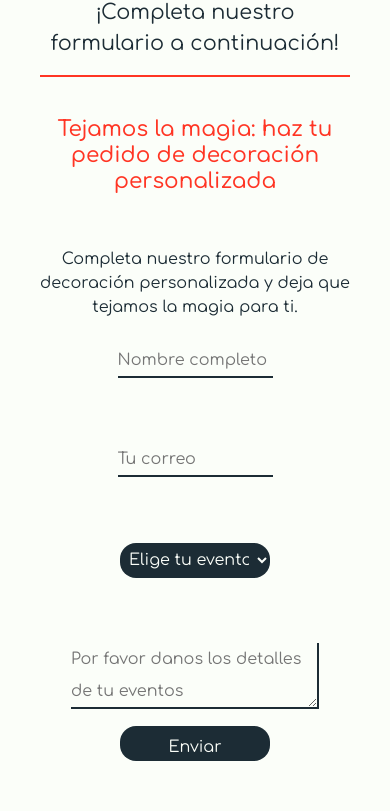
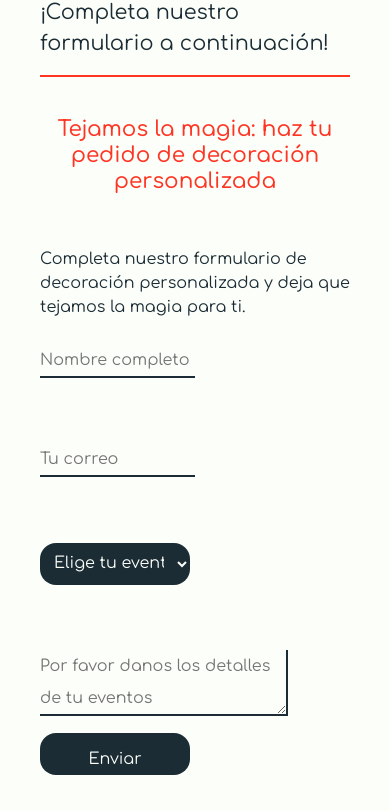
Before and after one commit to DanielDAJJ/PFJaimesJimenez, a website: page pages/eventos.html in a window 390 px wide. Shown: the part 1152-1963 px from the top of the page. Drawn offline with nearby package versions, Linux system fonts and the light colour scheme.

Commit message:
Se realizan los ajustes pertinente dichos en la clase como el ajuste de los botones y el de los textos en las pantallas de mobile y tablet, se rectifica que ya no haya scroll en el eje x

```diff
--- a/scss/pages/_eventos.scss
+++ b/scss/pages/_eventos.scss
@@ -10,12 +10,17 @@
     @include tablet {
         grid-template-columns: repeat(2, 1fr);
         height: auto;
-        text-align: center;
+        text-align: left;
+    }
+    h1, h4{
+        @include tablet {
+            text-align: center;
+        }
     }
     @include mobile {
         grid-template-columns: 1fr;
         height: auto;
-        text-align: center;
+        text-align: left;
     }
     .pag__Eventos__Texto{
         @include display(flex, column, auto, auto);
@@ -53,7 +58,7 @@
             @include display (flex, column, auto, auto);
             gap: 1.05em;
             @include tablet {
-                align-items: center;
+                align-items: left;
             }
             legend{
                 font-size: 1em;
@@ -75,8 +80,8 @@
                 color: map-get($colores, colorSecundario);
                 border: none;
                 width: 150px;
-                height: 35px;
-                padding: 5px;
+                height: 42px;
+                padding: 10px;
                 border-radius: 1em;
             }
             textarea{
--- a/scss/pages/_index.scss
+++ b/scss/pages/_index.scss
@@ -45,7 +45,7 @@
             font-size: 1.25em;
         }
         @include tablet {
-            text-align: center;
+            text-align: left;
             margin: 2em 0 0 0;
             gap: 2em;
         }
@@ -151,11 +151,16 @@
     .enventos__Texto__Parrafo{
         font-size: 1.25em;
         @include mobile {
-            padding: 0 2em;
+            padding: 0 1em;
         }
     }
     @include tablet {
-        text-align: center;
+        text-align: left;
+    }
+    h2{
+        @include tablet {
+            text-align: center;
+        }
     }
 }
 .eventos__Img{
--- a/scss/pages/_nuestrosCLientes.scss
+++ b/scss/pages/_nuestrosCLientes.scss
@@ -8,10 +8,13 @@
         @extend %flex_column;
         gap: 6em;
         @include mobile {
-            text-align: center;
+            text-align: left;
         }
-        h2{
+        h1{
             @include tablet {
+                text-align: center;
+            }
+            @include mobile {
                 text-align: center;
             }
         }
--- a/scss/pages/_sobreNostros.scss
+++ b/scss/pages/_sobreNostros.scss
@@ -25,7 +25,7 @@
                 display: flex;
                 flex-direction: column;
                 gap: 4em;
-                text-align: center;
+                text-align: left;
             }
             p{
                 font-size: 1.5em;
```
Also changed, not shown: css/style.css, 1 other file.
